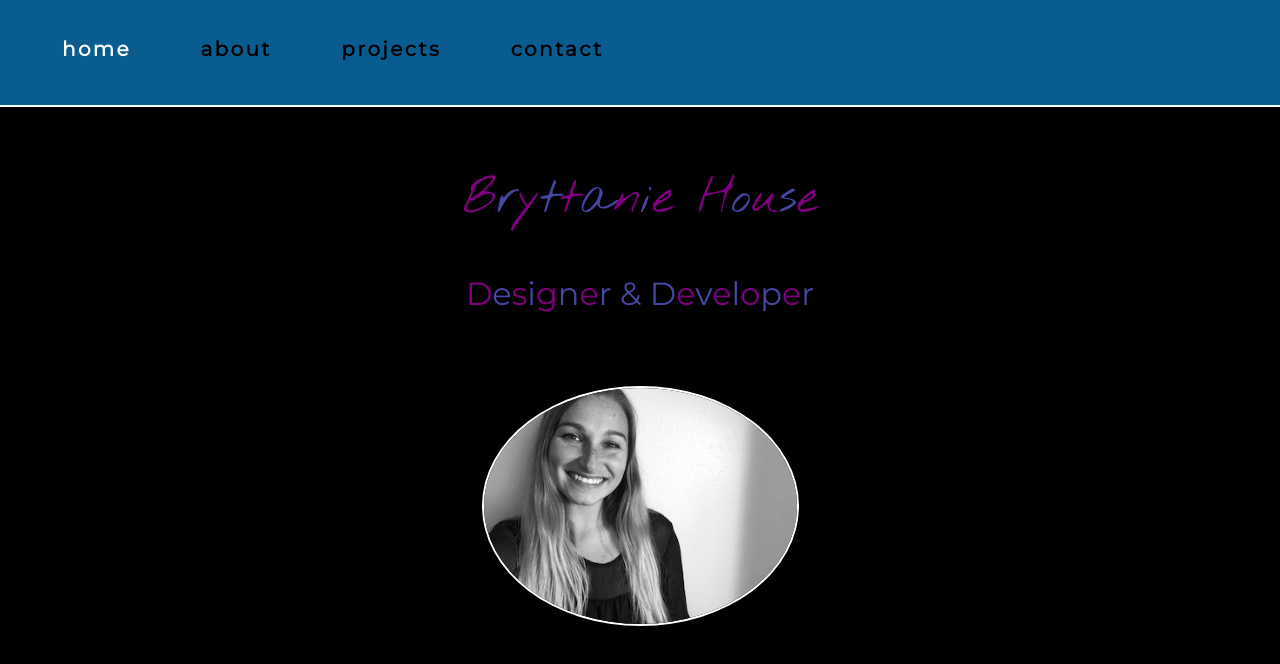
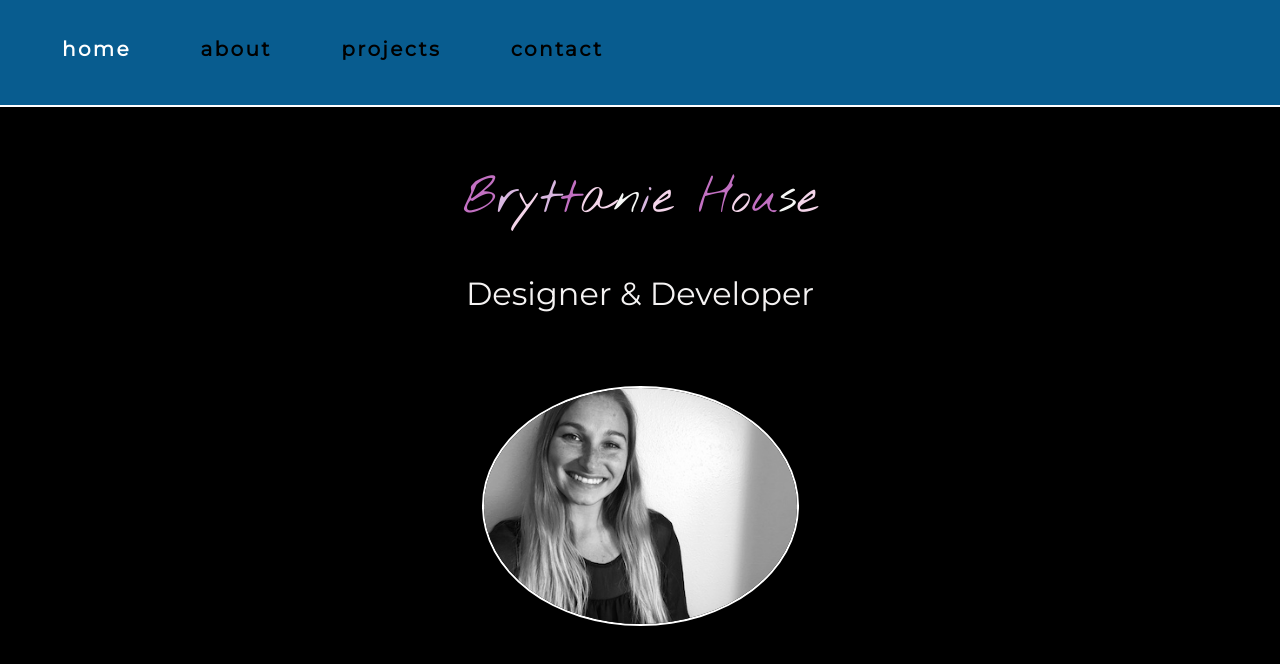
Before and after one commit to xbhouse/xbhouse.github.io, a React (Create React App) app: page /home in a window 1280 px wide. Shown: the top 664 px of the page. Built offline with nearby package versions, Linux system fonts and the light colour scheme.

Commit message:
added animatedletter component

```diff
--- a/src/components/AnimatedLetters.js
+++ b/src/components/AnimatedLetters.js
@@ -2,9 +2,18 @@ import React from 'react';
 import '../styles/components/AnimatedLetters.css';
 
 const AnimatedLetters = (props) => {
+
     return (
-        <span>{props.letters.map((letter) => {
-            return (<span>{letter}</span>)
+        <span>{props.letters.map((letter, index) => {
+            const style = {"animationDelay": (0.5 + index / 10) + "s"};
+            return (
+                <span
+                    aria-hidden="true"
+                    key={index}
+                    style={style}
+                >{letter}
+                </span>
+            )
         })}</span>
     )
 }
--- a/src/pages/HomePage.js
+++ b/src/pages/HomePage.js
@@ -36,11 +36,11 @@ const HomePage = () => {
                 <AnimatedLetters
                     letters={name}
                 /></h1>
-            <h1 className="title">
+            <h2 className="title">
                 <AnimatedLetters
                     letters={title}
                 />
-            </h1>
+            </h2>
             <div className="image-container">
                 <button className="image-button" onClick={handleClick}>
                     <img
--- a/src/styles/components/AnimatedLetters.css
+++ b/src/styles/components/AnimatedLetters.css
@@ -1,6 +1,23 @@
 h1 span span {
-    color: purple;
+    color: rgb(194, 112, 194);
+}
+h1 span span, h2 span span {
+    position: relative;
+    opacity: 0;
+    animation: move-text 0.75s forwards;
 }
 h1 span span:nth-child(2n) {
-    color: rgb(70, 70, 163);
+    color: rgb(216, 183, 224);
 }
+h1 span span:nth-child(3n) {
+     color: rgb(244, 213, 234);
+}
+h1 span span:nth-child(7n) {
+    color: rgb(246, 248, 246);
+}
+
+@keyframes move-text {
+    0% { bottom: -0.2em; opacity: 1; }
+    50% { bottom: 0.2em; }
+    100% { bottom: 0; opacity: 1; }
+}
```
